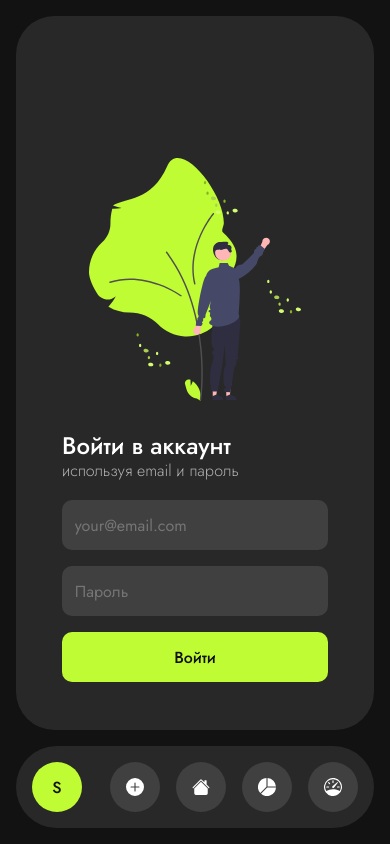
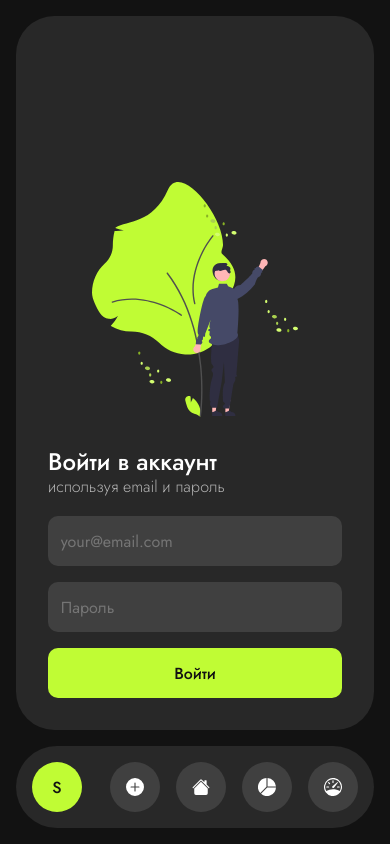
Before and after one commit to spandin/clean-shelving, a React (Vite) app: page /user in a window 390 px wide. Built offline with nearby package versions, Linux system fonts and the light colour scheme.

Commit message:
working on the layout

```diff
--- a/src/components/auth/_login.scss
+++ b/src/components/auth/_login.scss
@@ -29,8 +29,9 @@
   .login {
     flex-direction: column;
     align-items: center;
+    width: 100%;
     img {
-      max-width: 80%;
+      max-width: 70%;
     }
     &__form {
       width: 100%;
--- a/src/routes/user/_user.scss
+++ b/src/routes/user/_user.scss
@@ -140,7 +140,7 @@
 
     &:has(.login) {
       justify-content: flex-end;
-      padding: 2rem 0rem;
+      padding: 1rem 1rem;
     }
   }
 }
```
